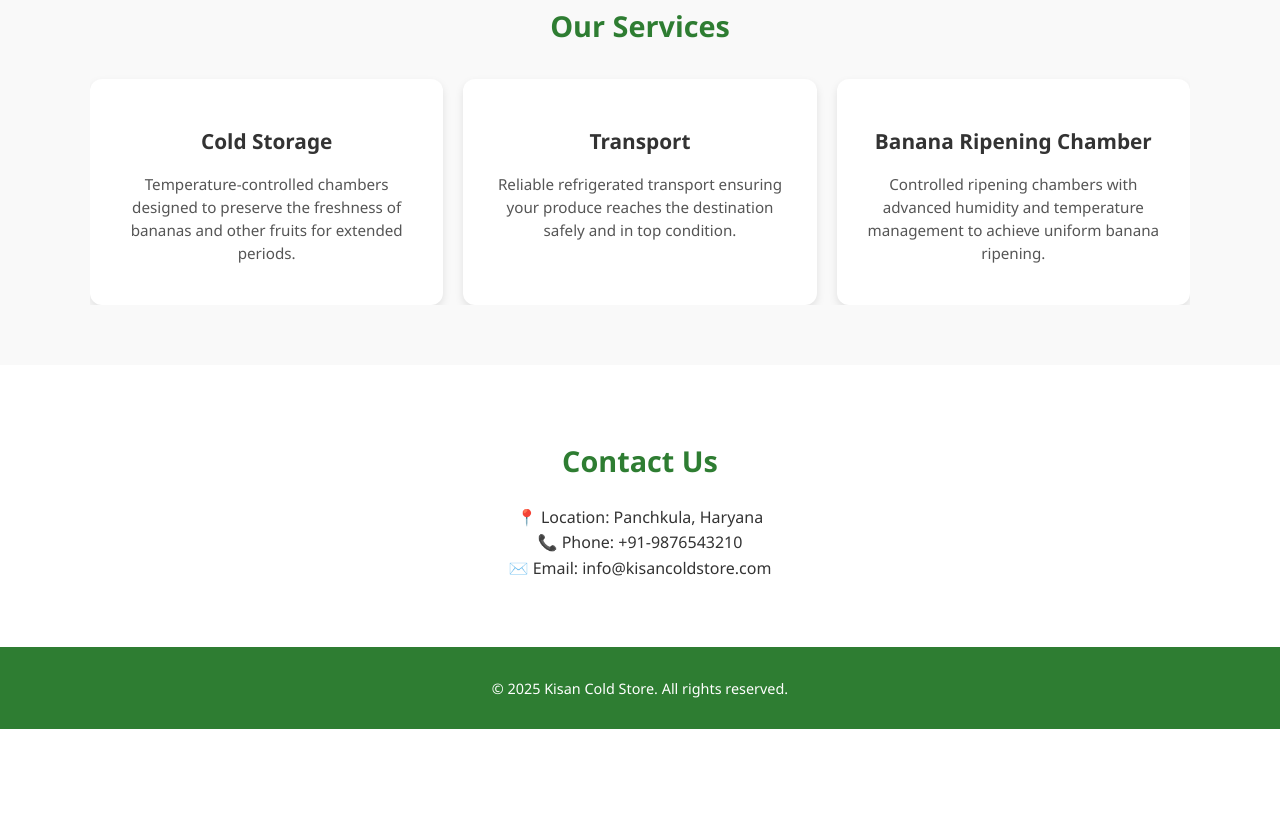
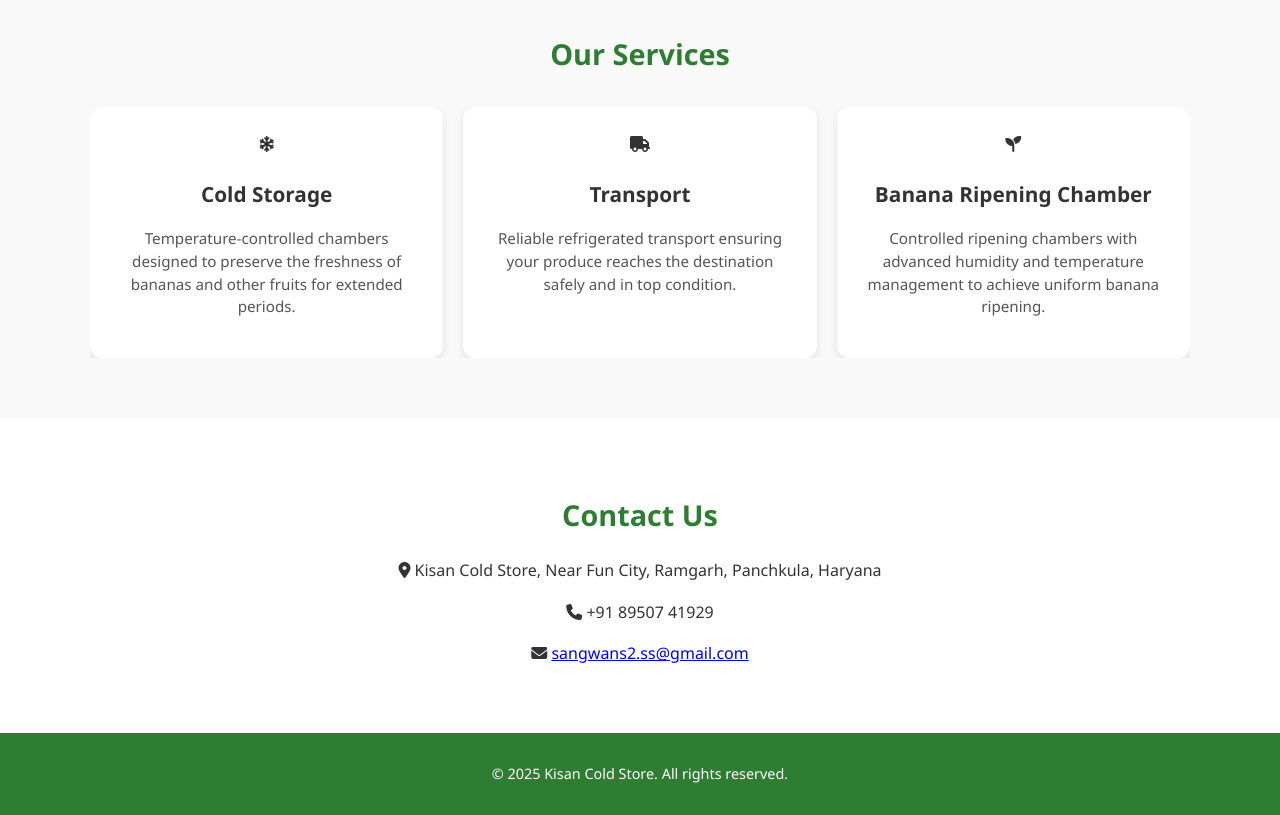
Before and after one commit to chanderGitHub/store, a plain HTML site: page index.html in a window 1280 px wide. Shown: the part 1099-1914 px from the top of the page. Before the commit the page ends 1828 px from the top, so only its background shows below. Drawn offline with Linux system fonts and the light colour scheme.

Commit message:
Update index.html

```diff
--- a/index.html
+++ b/index.html
@@ -5,14 +5,19 @@
   <meta name="viewport" content="width=device-width, initial-scale=1.0" />
   <title>Kisan Cold Store</title>
   <link rel="stylesheet" href="style.css" />
+  <!-- Icons (Font Awesome) -->
+  <link rel="stylesheet" href="https://cdnjs.cloudflare.com/ajax/libs/font-awesome/6.5.0/css/all.min.css" />
 </head>
 <body>
   <header>
     <div class="container header-content">
       <img src="images/owner.jpg" alt="Owner" class="owner-image" />
       <div>
-        <h1>Kisan Cold Store</h1>
+        <h1><i class="fa-solid fa-snowflake"></i> Kisan Cold Store</h1>
         <p>Reliable Cold Storage & Banana Ripening Services</p>
+        <p class="owner-info">
+          <i class="fa-solid fa-user"></i> Sandeep Sangwan
+        </p>
       </div>
     </div>
   </header>
@@ -21,8 +26,8 @@
     <div class="container">
       <h2>About Us</h2>
       <p>
-        Welcome to Kisan Cold Store — your trusted partner in maintaining the
-        freshness and quality of bananas. We specialize in temperature-controlled
+        Welcome to <strong>Kisan Cold Store</strong> — your trusted partner in maintaining
+        the freshness and quality of bananas. We specialize in temperature-controlled
         storage and ripening facilities, ensuring your produce remains in
         premium condition from farm to market.
       </p>
@@ -46,18 +51,21 @@
       <h2>Our Services</h2>
       <div class="services-grid">
         <div class="service-card">
+          <i class="fa-solid fa-snowflake service-icon"></i>
           <h3>Cold Storage</h3>
           <p>
             Temperature-controlled chambers designed to preserve the freshness of bananas and other fruits for extended periods.
           </p>
         </div>
         <div class="service-card">
+          <i class="fa-solid fa-truck service-icon"></i>
           <h3>Transport</h3>
           <p>
             Reliable refrigerated transport ensuring your produce reaches the destination safely and in top condition.
           </p>
         </div>
         <div class="service-card">
+          <i class="fa-solid fa-seedling service-icon"></i>
           <h3>Banana Ripening Chamber</h3>
           <p>
             Controlled ripening chambers with advanced humidity and temperature management to achieve uniform banana ripening.
@@ -71,10 +79,16 @@
   <section id="contact" class="fade-in">
     <div class="container">
       <h2>Contact Us</h2>
-      <p>
-        📍 Location: Panchkula, Haryana<br />
-        📞 Phone: +91-9876543210<br />
-        ✉️ Email: info@kisancoldstore.com
+      <p class="contact-item">
+        <i class="fa-solid fa-location-dot"></i>
+        Kisan Cold Store, Near Fun City, Ramgarh, Panchkula, Haryana
+      </p>
+      <p class="contact-item">
+        <i class="fa-solid fa-phone"></i> +91 89507 41929
+      </p>
+      <p class="contact-item">
+        <i class="fa-solid fa-envelope"></i>
+        <a href="mailto:sangwans2.ss@gmail.com">sangwans2.ss@gmail.com</a>
       </p>
     </div>
   </section>
```
